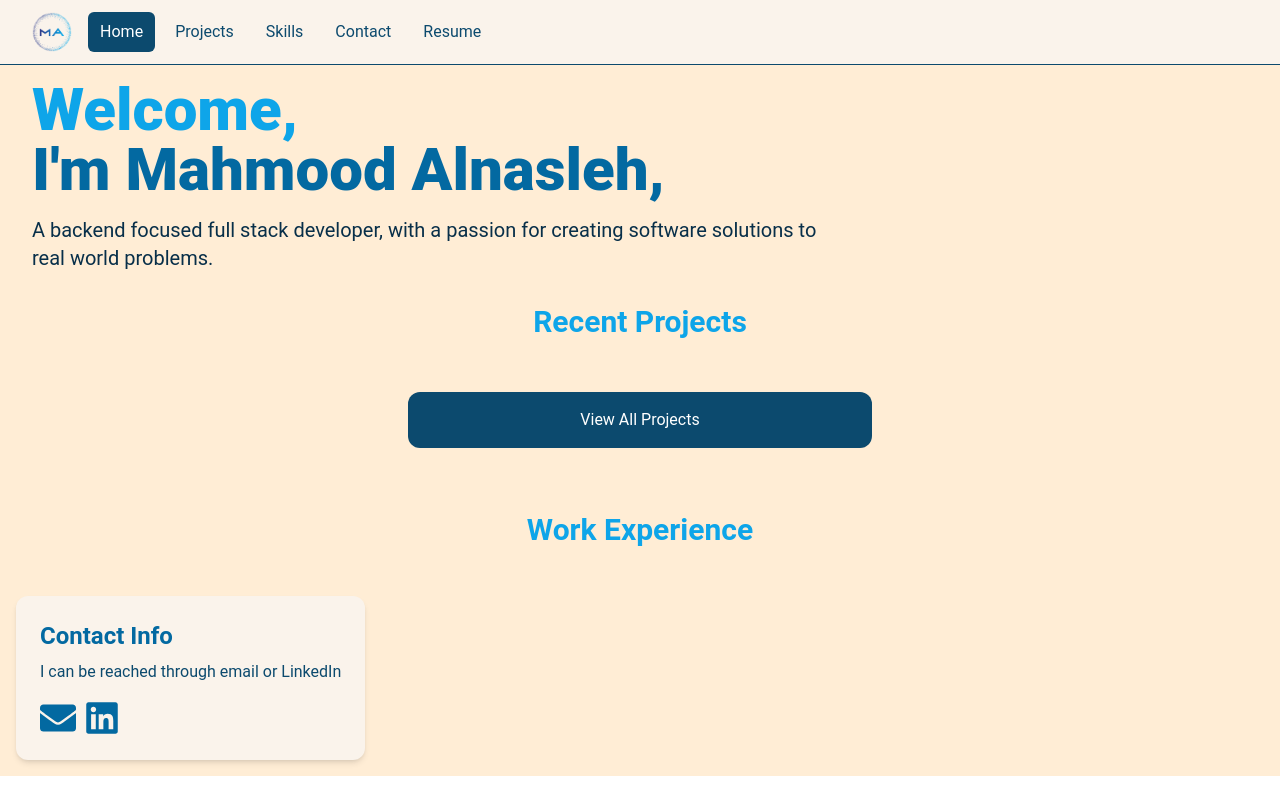
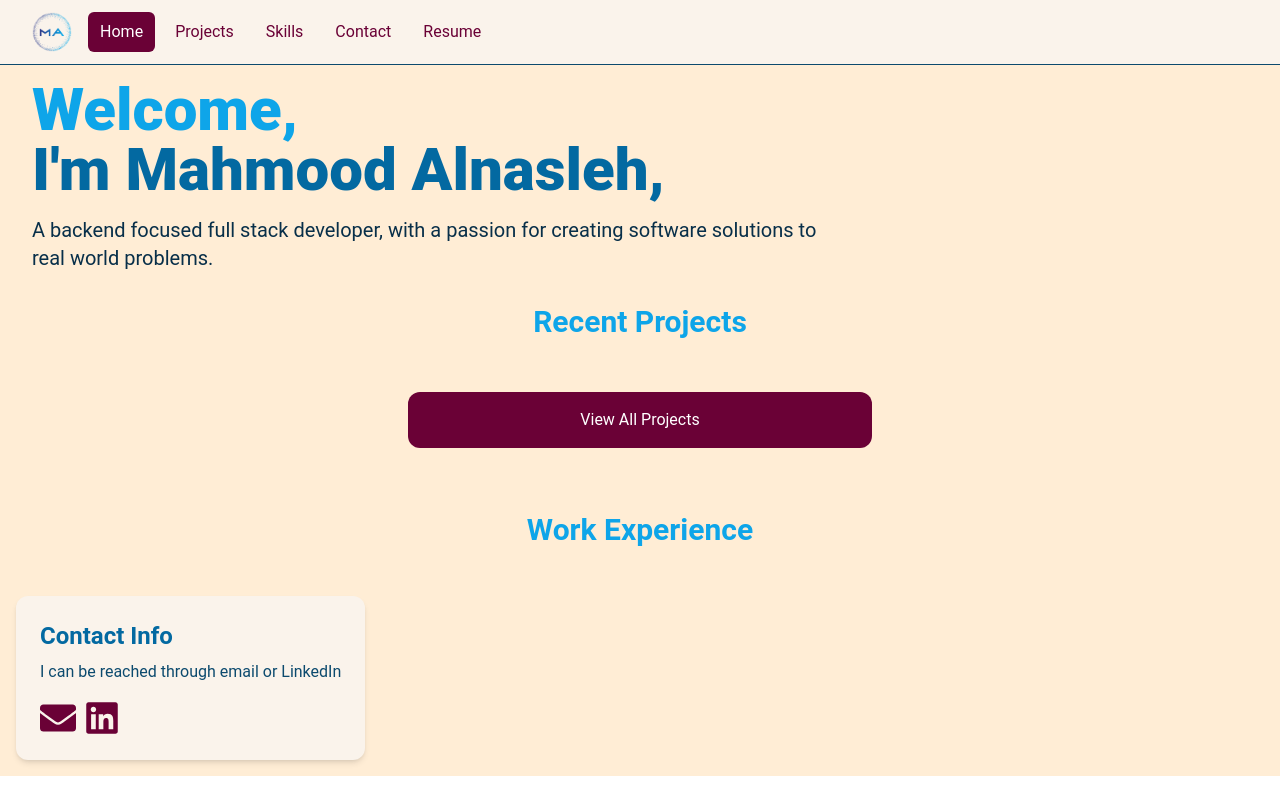
Before and after one commit to malnasleh/malnasleh.github.io, a React (Vite) app: page / in a window 1280 px wide. Built offline with nearby package versions, Linux system fonts and the light colour scheme.

Commit message:
Changed the button color. Uses custom colors from tailwind.config file for ease of changing

```diff
--- a/src/components/ContactInfo.jsx
+++ b/src/components/ContactInfo.jsx
@@ -14,11 +14,11 @@ const ContactInfo = () => {
                 <p className="mt-2 text-sky-900 mb-4">
                     I can be reached through email or LinkedIn
                 </p>
-                <a href='ma&#105;lt&#111;&#58;m%6&#49;l&#110;&#97;s&#37;&#54;Ce%&#54;8%38&#64;gmail&#46;co&#109;' className='text-sky-700'>
-                    <FaEnvelope className='inline-block text-4xl text-sky-700 hover:text-sky-500' />
+                <a href='ma&#105;lt&#111;&#58;m%6&#49;l&#110;&#97;s&#37;&#54;Ce%&#54;8%38&#64;gmail&#46;co&#109;' className='text-tyrianPurple'>
+                    <FaEnvelope className='inline-block text-4xl hover:text-lightTyrianPurple' />
                 </a>
-                <a href='https://www.linkedin.com/in/mahmood-alnasleh-4485b5159/' className='text-sky-700'>
-                    <FaLinkedin className='text-4xl inline-block ml-2 hover:text-sky-500'/>
+                <a href='https://www.linkedin.com/in/mahmood-alnasleh-4485b5159/' className='text-tyrianPurple'>
+                    <FaLinkedin className='text-4xl inline-block ml-2 hover:text-lightTyrianPurple'/>
                 </a>
             </Card>
         </div>
--- a/src/components/ImageGallery.jsx
+++ b/src/components/ImageGallery.jsx
@@ -39,12 +39,12 @@ const ImageGallery = ({ images }) => {
                 onClick={() => openModal(currentImageIndex)} // Ensure openModal is correctly invoked
             />
             <div className="absolute top-1/2 left-0 transform -translate-y-1/2">
-                <button onClick={goToPrevImage} className="bg-sky-700 bg-opacity-60 hover:bg-sky-500 text-white font-bold py-2 px-4 rounded-full">
+                <button onClick={goToPrevImage} className="bg-sky-700 bg-opacity-60 hover:bg-sky-500 text-white font-bold py-2 px-4 ml-1 rounded-full">
                     &lt;
                 </button>
             </div>
             <div className="absolute top-1/2 right-0 transform -translate-y-1/2">
-                <button onClick={goToNextImage} className="bg-sky-700 hover:bg-sky-500 bg-opacity-60 text-white font-bold py-2 px-4 rounded-full">
+                <button onClick={goToNextImage} className="bg-sky-700 hover:bg-sky-500 bg-opacity-60 text-white font-bold py-2 px-4 mr-1 rounded-full">
                     &gt;
                 </button>
             </div>
--- a/src/components/Modal.jsx
+++ b/src/components/Modal.jsx
@@ -6,7 +6,7 @@ const Modal = ({ isOpen, children, onClose }) => {
     return (
         <div style={{ position: 'fixed', top: 0, left: 0, right: 0, bottom: 0, backgroundColor: 'rgba(0,0,0,0.5)', display: 'flex', alignItems: 'center', justifyContent: 'center', zIndex: 1000 }} onClick={onClose}>
             <div style={{ position: 'relative', padding: 20, background: 'transparent', borderRadius: '10px', maxWidth: '90vw', maxHeight: '90vh', overflow: 'auto' }}>
-                <button className="hover:text-red-500 text-red-700 text-xl" onClick={onClose} style={{ position: 'absolute', top: 20, right: 30 }}>Close X</button>
+                <button className="bg-transparent hover:text-red-500 text-red-700 text-xl" onClick={onClose} style={{ position: 'absolute', top: 20, right: 30 }}>Close X</button>
                 {children}
             </div>
         </div>
--- a/src/components/Navbar.jsx
+++ b/src/components/Navbar.jsx
@@ -3,7 +3,7 @@ import logo from '../assets/Images/logo.png'
 import { NavLink, useLocation } from 'react-router-dom'
 
 const Navbar = () => {
-    const linkClass = ({ isActive }) => isActive ? 'bg-sky-900 text-white hover:bg-sky-600 hover:text-white rounded-md px-3 py-2' : 'text-sky-900 hover:bg-sky-600 hover:text-white rounded-md px-3 py-2'
+    const linkClass = ({ isActive }) => isActive ? ' bg-tyrianPurple hover:shadow-md hover:shadow-tyrianPurple hover:bg-lightTyrianPurple  text-white rounded-md px-3 py-2' : 'text-tyrianPurple hover:bg-lightTyrianPurple hover:text-white hover:shadow-md hover:shadow-tyrianPurple rounded-md px-3 py-2'
 
     const location = useLocation();
 
@@ -25,7 +25,7 @@ const Navbar = () => {
                             <div className="flex space-x-2">
                                 <NavLink
                                     to="/"
-                                    className={(location.pathname === "/" && location.hash === "") ? 'bg-sky-900 text-white hover:bg-sky-600 hover:text-white rounded-md px-3 py-2' : 'text-sky-900 hover:bg-sky-600 hover:text-white rounded-md px-3 py-2'}
+                                    className={(location.pathname === "/" && location.hash === "") ? ' bg-tyrianPurple hover:shadow-md hover:shadow-tyrianPurple hover:bg-lightTyrianPurple  text-white rounded-md px-3 py-2' : 'text-tyrianPurple hover:bg-lightTyrianPurple hover:text-white hover:shadow-md hover:shadow-tyrianPurple rounded-md px-3 py-2'}
                                 >
                                     Home
                                 </NavLink>
@@ -39,13 +39,13 @@ const Navbar = () => {
                                 >Skills</NavLink >
                                 <NavLink
                                     to='/#contact-card'
-                                    className={(location.pathname === "/" && location.hash === "#contact-card") ? 'bg-sky-900 text-white hover:bg-sky-600 hover:text-white rounded-md px-3 py-2' : 'text-sky-900 hover:bg-sky-600 hover:text-white rounded-md px-3 py-2'}
+                                    className={(location.pathname === "/" && location.hash === "#contact-card") ? ' bg-tyrianPurple hover:shadow-md hover:shadow-tyrianPurple hover:bg-lightTyrianPurple  text-white rounded-md px-3 py-2' : 'text-tyrianPurple hover:bg-lightTyrianPurple hover:text-white hover:shadow-md hover:shadow-tyrianPurple rounded-md px-3 py-2'}
                                 >
                                     Contact
                                 </NavLink >
                                 <a href='/Resume.pdf'
                                     target="_blank"
-                                    className='text-sky-900 hover:bg-sky-600 hover:text-white rounded-md px-3 py-2'>
+                                    className='text-tyrianPurple hover:bg-lightTyrianPurple hover:text-white hover:shadow-md hover:shadow-tyrianPurple rounded-md px-3 py-2'>
                                     Resume
                                 </a>
                             </div>
--- a/src/components/ProjectListing.jsx
+++ b/src/components/ProjectListing.jsx
@@ -42,7 +42,7 @@ const ProjectListing = ({ project }) => {
                     {description}
                 </div>
 
-                <button onClick={() => setShowFullDescription((prevState) => prevState = !prevState)} className="text-sky-700 mb-5 hover:text-sky-500">
+                <button onClick={() => setShowFullDescription((prevState) => prevState = !prevState)} className=" text-sky-700 hover:text-sky-500 mb-5 ">
                     {showFullDescription ? 'Less' : 'More'}
                 </button>
 
@@ -55,7 +55,7 @@ const ProjectListing = ({ project }) => {
                 <div className="flex flex-col lg:flex-row justify-center mb-4">
                     <Link
                         to={`/projects/${project.id}`}
-                        className="h-[36px] bg-sky-900 hover:bg-sky-600 text-white px-4 py-2 rounded-lg text-center text-sm">
+                        className="h-[36px] bg-tyrianPurple hover:bg-lightTyrianPurple hover:shadow-md hover:shadow-tyrianPurple  text-white px-4 py-2 rounded-lg text-center text-sm">
                         Read More
                     </Link>
                 </div>
--- a/src/components/Spinner.jsx
+++ b/src/components/Spinner.jsx
@@ -9,7 +9,7 @@ const Spinner = ({ loading }) => {
 
     return (
         <ClipLoader
-            color='#4338ca'
+            color='#0369a1'
             loading={loading}
             cssOverride={override}
             size={150}
--- a/src/components/ViewAllProjects.jsx
+++ b/src/components/ViewAllProjects.jsx
@@ -6,7 +6,7 @@ const ViewAllProjects = () => {
     <section className="m-auto max-w-lg my-10 px-6">
         <Link
           to="/projects"
-          className="block bg-sky-900 text-white text-center py-4 px-6 rounded-xl hover:bg-sky-600 hover:shadow-md hover:shadow-sky-900"
+          className="block bg-tyrianPurple text-white text-center py-4 px-6 rounded-xl hover:bg-lightTyrianPurple hover:shadow-md hover:shadow-tyrianPurple"
         >View All Projects</Link
         >
       </section>
--- a/src/pages/ProjectPage.jsx
+++ b/src/pages/ProjectPage.jsx
@@ -14,7 +14,7 @@ const ProjectPage = () => {
                 <div className="container m-auto py-6 px-6">
                     <Link
                         to="/projects"
-                        className="text-sky-900 hover:text-sky-600 flex items-center">
+                        className="text-tyrianPurple hover:text-lightTyrianPurple flex items-center">
                         <FaArrowLeft className='mr-2' /> Back to All Projects
                     </Link>
                 </div>
@@ -70,7 +70,7 @@ const ProjectPage = () => {
                             <a
                                 target='_blank'
                                 href={project.codeLink}
-                                className="block mt-4 bg-sky-900 text-white text-center py-4 rounded-xl hover:bg-sky-600 hover:shadow-md hover:shadow-sky-900"
+                                className="block mt-4 bg-tyrianPurple text-white text-center py-4 rounded-xl hover:bg-lightTyrianPurple hover:shadow-md hover:shadow-tyrianPurple"
                             ><FaGithub className='inline-block mr-3 mb-1 text-xl ' />Go To Project Github</a>
                             <ImageGallery images={Object.values(project.images)}></ImageGallery>
                         </aside>
--- a/src/pages/SkillsPage.jsx
+++ b/src/pages/SkillsPage.jsx
@@ -48,7 +48,7 @@ const SkillsPage = () => {
                             <button
                                 key={index}
                                 onClick={() => setCurrentSkill(skill)}
-                                className={` text-white overflow-auto hover:bg-sky-600 hover:text-white rounded-md p-1 ${currentSkill.title === skill.title ? 'font-bold bg-sky-600' : 'bg-sky-900'}`}>
+                                className={` text-white overflow-auto rounded-md p-1 hover:shadow-md hover:shadow-tyrianPurple ${currentSkill.title === skill.title ? 'font-bold bg-lightTyrianPurple ' : ''}`}>
                                 {skill.title === 'C Sharp' ? 'C#' : skill.title}
                             </button>
                         ))}
--- a/tailwind.config.js
+++ b/tailwind.config.js
@@ -13,7 +13,14 @@ export default {
         '70/30': '70% 28%',
       },
       colors: {
-        warmBeige: '#FAF3EB'
+        warmBeige: '#FAF3EB',
+        // coral: '#FF5A5F',
+        engineeringOrange: '#BC2C1A',
+        lightSeaGreen: '#2EC4B6',
+        africanViolet: '#B18FCF',
+        lightCoral: '#FF5A5F',
+        tyrianPurple: '#6A0136',
+        lightTyrianPurple: '#C80466'
       },
       backgroundImage: {
         'hero-background': "url('/src/assets/Images/hero-bg.jpeg')",
```
Also changed, not shown: src/components/HomeCards.jsx (deleted, +0 -40 lines), 4 other files (tests, documents, lock files or other folders).
